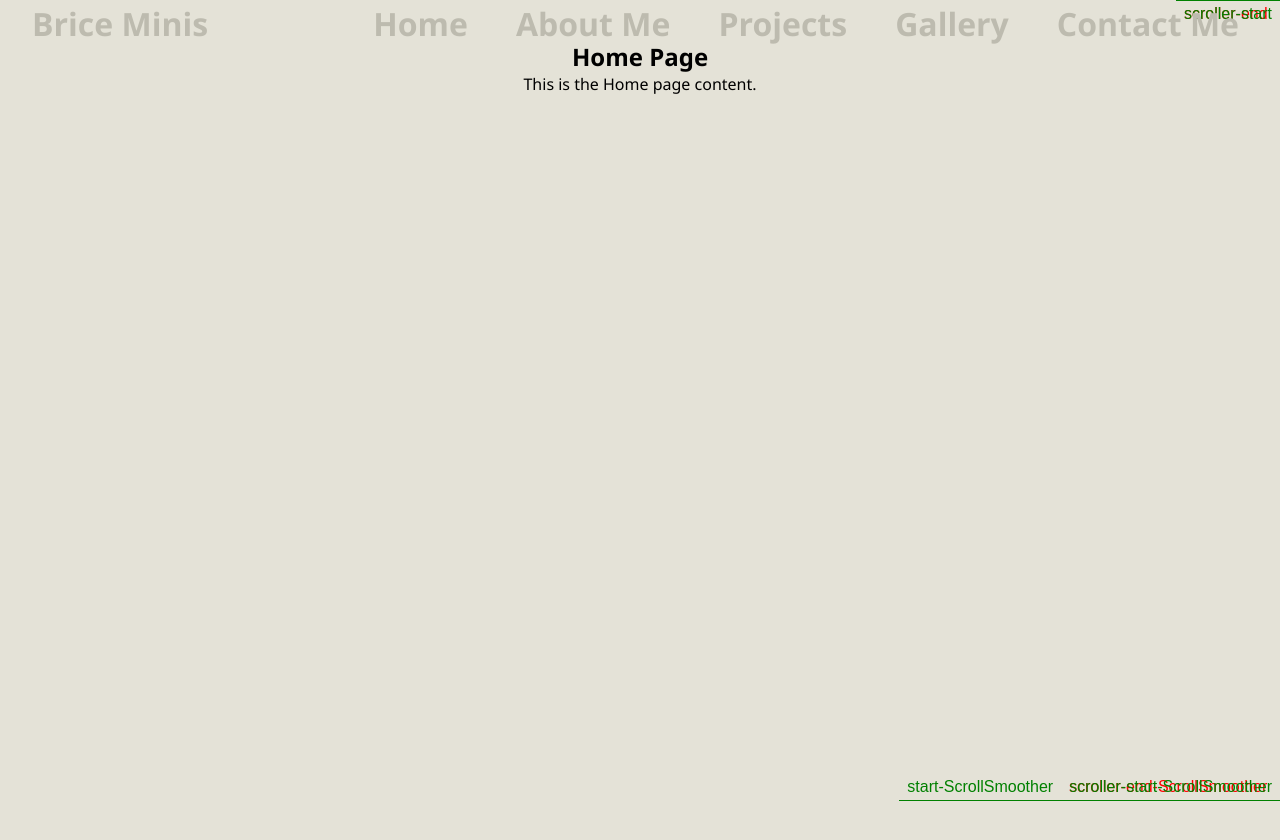
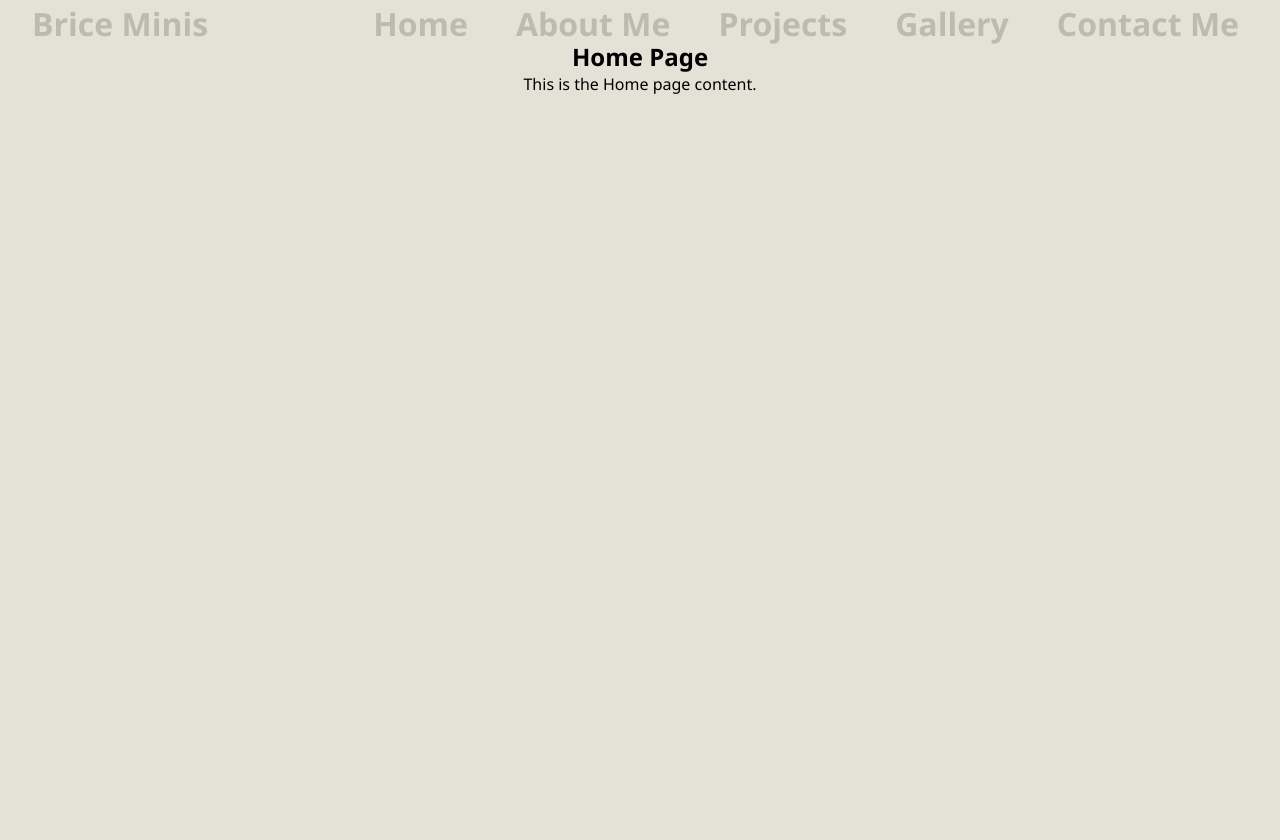
Before and after one commit to BriceVaillant/briceminis, a React (Vite) app: page / in a window 1280 px wide. Shown: the top 840 px of the page. Built offline with nearby package versions, Linux system fonts and the light colour scheme.

Commit message:
made the navbar button works

```diff
--- a/src/components/Navbar.css
+++ b/src/components/Navbar.css
@@ -8,10 +8,15 @@
   justify-content: space-between;
   align-items: center;
   height: 5dvh;
-    color: var(--dark);
+  color: var(--darker);
   margin: 0.2rem 2rem 0.2rem 2rem;
 }
 .navbar-name {
+  background: none;
+  border: none;
+  cursor: pointer;
+  font: inherit;
+  padding: 0;
   color: var(--light);
   font-size: 2em;
   text-decoration: none;
@@ -35,7 +40,7 @@
 }
 .navbar-lead .navbarlink:hover {
   border-bottom: 2px solid var(--darker);
-    transform:  scale(1.04);
+  transform: scale(1.04);
 }
 @media (max-width: 600px) {
   .navbar {
--- a/src/components/Navbar.jsx
+++ b/src/components/Navbar.jsx
@@ -2,35 +2,69 @@
 import "./Navbar.css";
 import { Link } from "react-router-dom";
 
+import { gsap } from "gsap";
+import { ScrollToPlugin } from "gsap/all";
+
+gsap.registerPlugin(ScrollToPlugin);
+
 export default function Navbar() {
+
+  const handleScrollTo = (targetId) => {
+    gsap.to(window, {
+      duration: 0.3,
+      scrollTo: {
+        y: targetId,
+        offsetY: 70,
+        autoKill: false,
+      },
+      ease: "power4.out",
+    });
+  };
+
   return (
     <nav className="navbar">
-      <Link to="/" className="navbar-name">
+      <Link
+        to="/"
+        className="navbar-name"
+        onClick={() => handleScrollTo("#home")}
+      >
         Brice Minis
       </Link>
       <ul className="navbar-lead">
         <li>
-          <a className="navbar-name" href="#home">
+          <button
+            className="navbar-name"
+            onClick={() => handleScrollTo("#home")}
+          >
             Home
-          </a>
+          </button>
         </li>
         <li>
-          <a className="navbar-name" href="#about-me">
+          <button
+            onClick={() => handleScrollTo("#about")}
+            className="navbar-name"
+          >
             About Me
-          </a>
+          </button>
         </li>
         <li>
-          <a className="navbar-name" href="#projects">
+          <button
+            onClick={() => handleScrollTo("#projects")}
+            className="navbar-name"
+          >
             Projects
-          </a>
+          </button>
         </li>
         <Link to="/gallery" className="navbar-name">
           Gallery
         </Link>
         <li>
-          <a className="navbar-name" href="#contact-me">
+          <button
+            onClick={() => handleScrollTo("#contact")}
+            className="navbar-name"
+          >
             Contact Me
-          </a>
+          </button>
         </li>
       </ul>
     </nav>
--- a/src/pages/Home.css
+++ b/src/pages/Home.css
@@ -8,11 +8,11 @@
   text-align: center;
 
 }
-#about-me {
+#about {
   height: 145dvh;
   text-align: center;
 }
-#contact-me {
+#contact {
   height: 95dvh;
   text-align: center;
 }
--- a/src/pages/Home.jsx
+++ b/src/pages/Home.jsx
@@ -55,7 +55,7 @@ export default function Home() {
       });
 
       ScrollTrigger.defaults({
-        markers: true,
+        markers: false,
       });
 
       const track = document.querySelector("#projects-container");
@@ -83,7 +83,7 @@ export default function Home() {
           <h2>Home Page</h2>
           <p>This is the Home page content.</p>
         </div>
-        <div id="about-me">
+        <div id="about">
           <h2>about Page</h2>
           <p>This is the about page content.</p>
         </div>
@@ -174,7 +174,7 @@ export default function Home() {
             </div>
           </div>
         </div>
-        <div id="contact-me">
+        <div id="contact">
           <h2>contact Page</h2>
           <p>This is the contact page content.</p>
         </div>
```
Lines whose indentation alone changed are shown as unchanged.
